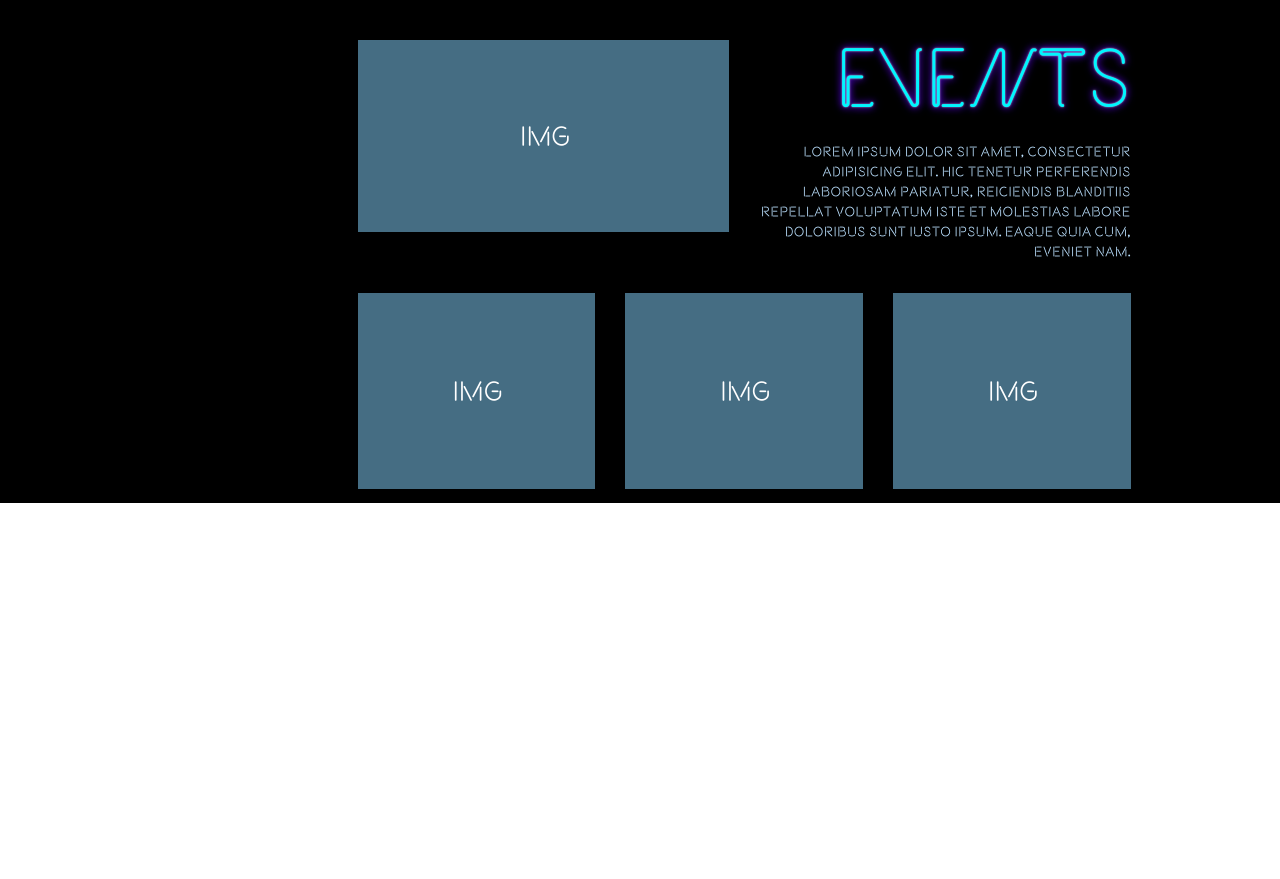
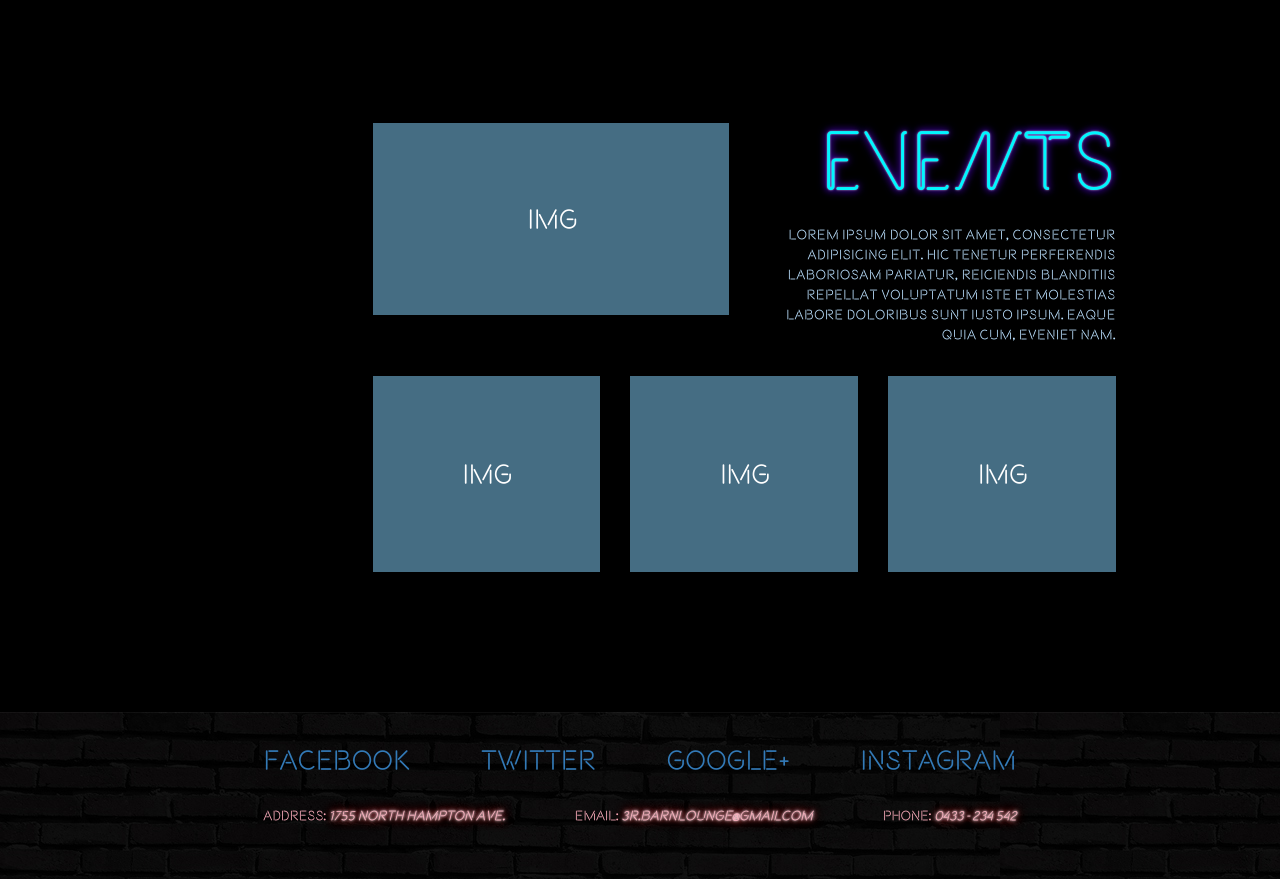
Before and after one commit to shelune/cyan_final_project, a plain HTML site: page index.html in a window 1280 px wide. Shown: the part 1872-2751 px from the top of the page. Before the commit the page ends 2375 px from the top, so only its background shows below. Drawn offline with nearby package versions, Linux system fonts and the light colour scheme; a web font is replaced by a local one.

Commit message:
fix bootstrap layout and add footer

```diff
--- a/css/main.css
+++ b/css/main.css
@@ -154,11 +154,15 @@ nav.vertical {
 *
 */
 
-.section-1, .section-2, .section-3 {
+.sections {
     background: #000;
-    padding-top: 6em;
     clear: both;
     width: 100%;
+}
+
+.section {
+    margin: 6em 0 9em 0;
+    clear: both;
 }
 
 /********/
@@ -214,7 +218,7 @@ nav.vertical {
     font-size: 2em;
 }
 
-.section-1 .section-subtitle__content {
+.sections .section-subtitle__content {
     color: #bce1ff;
     font-family: 'Beon Medium', sans-serif;
     text-align: right;
@@ -240,6 +244,14 @@ nav.vertical {
     margin-top: 2em;
 }
 
+.section-2 .small-text {
+    float: left;
+}
+
+.section-2 .small-text:hover {
+    color: aqua;
+}
+
 .section-3 .section-content__placeholder {
     width: 100%;
 }
@@ -251,6 +263,45 @@ nav.vertical {
 .section-3 .section-subtitle {
     width: 100%;
     padding: 0;
+}
+
+/********/
+
+/*
+*
+* FOOTER
+*
+*/
+
+.main-footer {
+    background-image: url('../img/bg-brick.jpg');
+    padding: 2em 0;
+    text-align: center;
+}
+
+.main-footer .section-title {
+    font-size: 3em;
+}
+
+.contact-info, .social-sites {
+    display: flex;
+    flex-flow: row wrap;
+    font-family: 'Beon Medium', sans-serif;
+    color: #fdaebd;
+    justify-content: space-around;
+    margin-bottom: 1.25em;
+}
+
+.social-sites a {
+    font-size: 2em;
+}
+
+.contact-info h4 {
+    font-size: 1em;
+}
+
+.contact-info em {
+    text-shadow: 0 0 2px #fff, 0 0 4px #fff, 0 0 6px rgba(255, 0, 36, 0.5), 0 0 8px rgba(255, 0, 36, 0.5), 0 0 11px rgba(255, 0, 36, 0.5);
 }
 
 /********/
--- a/index.html
+++ b/index.html
@@ -47,10 +47,10 @@
         </nav>
     </div>
 
-    <div class="container-fluid section-1 clearfix">
+    <div class="container-fluid sections clearfix">
 
       <!-- Example row of columns -->
-      <div class="row">
+        <div class="row section section-1">
             <div class="col-md-8 col-xs-12 col-sm-12 col-md-offset-3">
           <h2 class="section-title fl-right">About</h2>
           <div class="section-subtitle">
@@ -70,16 +70,15 @@
           </div>
 
       <!-- .container-fluid.section-2>.row>col-md-8.col-sm-12.col-xs-12.col-md-offset-3 -->
-      <div class="container-fluid section-2">
-        <div class="row">
+        <div class="row section section-2">
             <div class="col-md-8 col-sm-12 col-xs-12 col-md-offset-3">
-                <div class="col-md-5 col-sm-12 col-xs-12">
+                <div class="col-md-5 col-sm-12 col-xs-12 clearfix">
                     <h2 class="section-title fl-left">Artists</h2>
                     <div class="section-subtitle fl-left">
                         <p class="section-subtitle__content">Lorem ipsum dolor sit amet, consectetur adipisicing elit. Nisi vel, ab, ea sit natus veritatis at iste quia aliquid dignissimos placeat illo eius quaerat magnam molestiae repellendus, consequatur amet rerum</p>
                     </div>
                     <div class="section-content__placeholder small-rect"><span>Slide</span></div>
-                    <span class="small-text">See more</span>
+                    <a href="#"><span class="small-text">See more</span></a>
                 </div>
                 <div class="col-md-7 col-sm-12 col-xs-12">
                     <div class="section-content clearfix">
@@ -88,11 +87,11 @@
                 </div>
           </div>
         </div>
-      </div>
 
-      <div class="container-fluid section-3">
-          <div class="row">
+
+        <div class="row section section-3">
             <div class="col-md-8 col-sm-12 col-xs-12 col-md-offset-3">
+                <div class="col-md-12">
                     <div class="col-md-6 col-sm-12 col-xs-12">
                         <div class="section-content__placeholder"><span>Img</span></div>
                     </div>
@@ -102,6 +101,8 @@
                             <p class="section-subtitle__content">Lorem ipsum dolor sit amet, consectetur adipisicing elit. Hic tenetur perferendis laboriosam pariatur, reiciendis blanditiis repellat voluptatum iste et molestias labore doloribus sunt iusto ipsum. Eaque quia cum, eveniet nam.</p>
                         </div>
                     </div>
+                </div>
+                <div class="col-md-12">
                     <div class="col-md-4">
                         <div class="section-content__placeholder small-rect"><span>img</span></div>
                     </div>
@@ -111,13 +112,25 @@
                     <div class="col-md-4">
                         <div class="section-content__placeholder small-rect"><span>img</span></div>
                     </div>
+
+                </div>
             </div>
         </div>
 
+      <footer>
+            <div class="row main-footer">
+                <div class="col-md-8 social-sites col-md-offset-2">
+                    <a href="#">Facebook</a>
+                    <a href="#">Twitter</a>
+                    <a href="#">Google+</a>
+                    <a href="#">Instagram</a>
                 </div>
-
-      <footer>
-
+                <div class="col-md-8 contact-info col-md-offset-2">
+                    <h4>Address: <em>1755 North Hampton Ave.</em></h4>
+                    <h4>Email: <em>3R.BARNLOUNGE@GMAILcom</em></h4>
+                    <h4>Phone: <em>0433 - 234 542</em></h4>
+                </div>
+            </div>
       </footer>
     </div> <!-- /container -->        <script src="//ajax.googleapis.com/ajax/libs/jquery/1.11.2/jquery.min.js"></script>
         <script>window.jQuery || document.write('<script src="js/vendor/jquery-1.11.2.min.js"><\/script>')</script>
```
Lines whose indentation alone changed are shown as unchanged.
